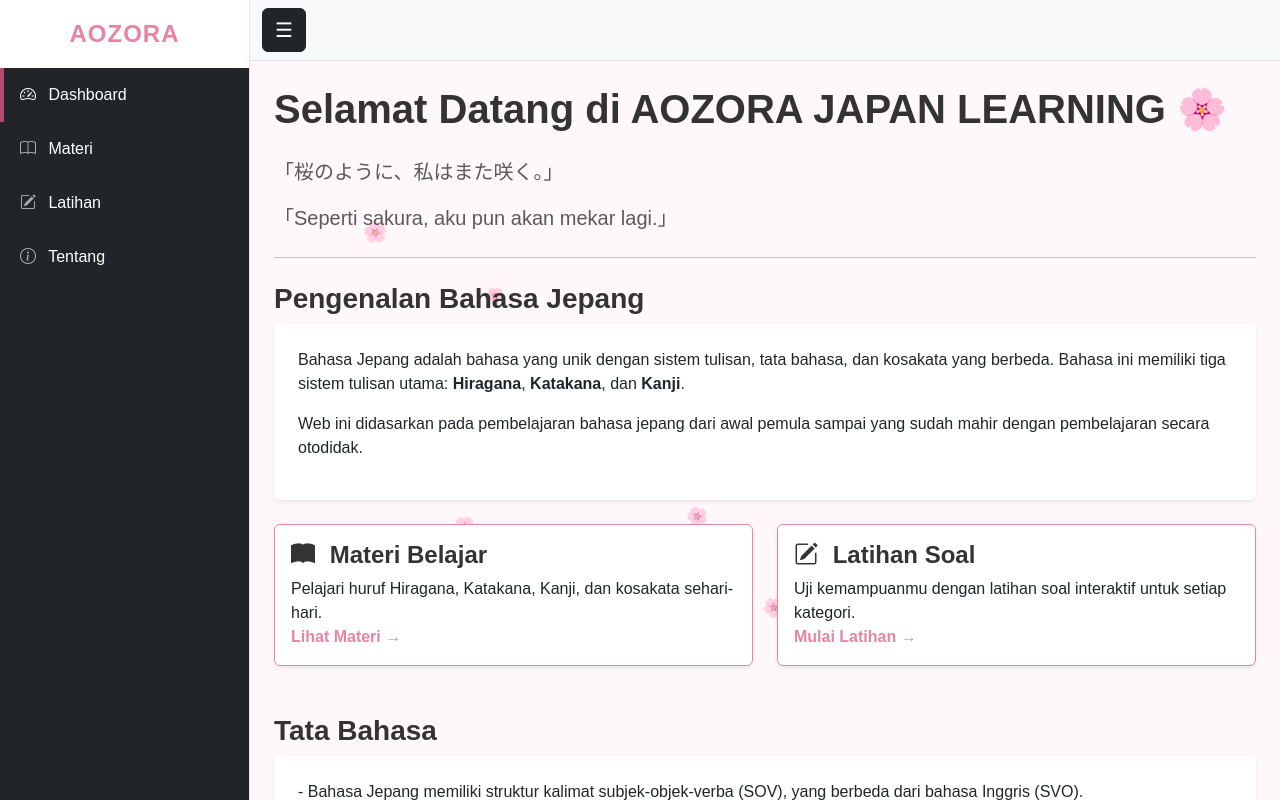
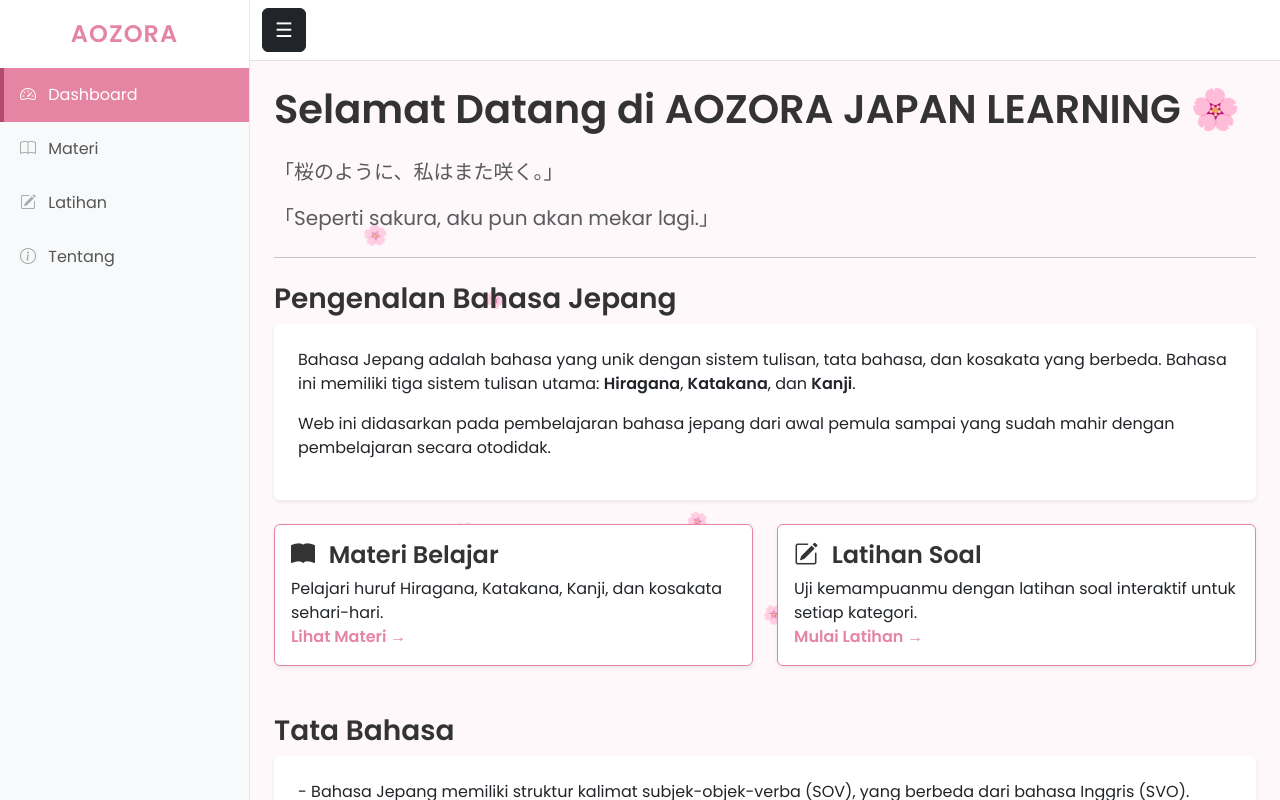
Before and after one commit to Aozora-web/aozora-japan-learning, a plain HTML site: page index.html in a window 1280 px wide. Drawn offline with nearby package versions, Linux system fonts and the light colour scheme.

Commit message:
Update index.html

```diff
--- a/index.html
+++ b/index.html
@@ -3,39 +3,38 @@
 <head>
   <meta charset="UTF-8">
   <meta name="viewport" content="width=device-width, initial-scale=1.0">
-  <title>Belajar Bahasa Jepang</title>
+  <title>Aozora Japans</title>
   <link href="https://cdn.jsdelivr.net/npm/bootstrap@5.3.2/dist/css/bootstrap.min.css" rel="stylesheet">
+
+  <link rel="preconnect" href="https://fonts.googleapis.com">
+  <link rel="preconnect" href="https://fonts.gstatic.com" crossorigin>
+  <link href="https://fonts.googleapis.com/css2?family=Noto+Sans+JP:wght@400;500;700&family=Poppins:wght@400;600&display=swap" rel="stylesheet">
   <link rel="stylesheet" href="assets/css/style.css">
   <link rel="stylesheet" href="https://cdn.jsdelivr.net/npm/bootstrap-icons@1.10.5/font/bootstrap-icons.css">
 </head>
 <body>
 <div class="d-flex" id="wrapper">
-  <!-- Sidebar -->
-  <div class="bg-dark text-white border-end" id="sidebar-wrapper">
+  <div class="bg-light border-end" id="sidebar-wrapper">
     <div class="sidebar-heading p-3 fs-4 fw-bold text-center">AOZORA</div>
     <div class="list-group list-group-flush">
-      <a href="#" class="list-group-item list-group-item-action bg-dark text-white" onclick="showContent('dashboard')">
+      <a href="#" class="list-group-item list-group-item-action list-group-item-light" onclick="showContent('dashboard')">
         <i class="bi bi-speedometer2 me-2"></i> Dashboard
       </a>
-      <a href="#" class="list-group-item list-group-item-action bg-dark text-white" onclick="showContent('materi')">
+      <a href="#" class="list-group-item list-group-item-action list-group-item-light" onclick="showContent('materi')">
         <i class="bi bi-book me-2"></i> Materi
       </a>
-      <a href="#" class="list-group-item list-group-item-action bg-dark text-white" onclick="showContent('latihan')">
+      <a href="#" class="list-group-item list-group-item-action list-group-item-light" onclick="showContent('latihan')">
         <i class="bi bi-pencil-square me-2"></i> Latihan
       </a>
-      <a href="#" class="list-group-item list-group-item-action bg-dark text-white" onclick="showContent('tentang')">
+      <a href="#" class="list-group-item list-group-item-action list-group-item-light" onclick="showContent('tentang')">
         <i class="bi bi-info-circle me-2"></i> Tentang
       </a>
     </div>
-
   </div>
-
-  <!-- Page Content -->
   <div id="page-content-wrapper">
-    <nav class="navbar navbar-expand-lg navbar-light bg-light border-bottom">
+    <nav class="navbar navbar-expand-lg navbar-light bg-white border-bottom">
       <div class="container-fluid">
         <button class="btn btn-dark" id="menu-toggle">☰</button>
-
       </div>
     </nav>
 
@@ -51,6 +50,9 @@
 
   document.addEventListener("DOMContentLoaded", function() {
     showContent('dashboard');
+
+    // Ini untuk menandai link aktif pertama kali
+    document.querySelector('.list-group-item').classList.add('active');
   });
 </script>
 </body>
```
